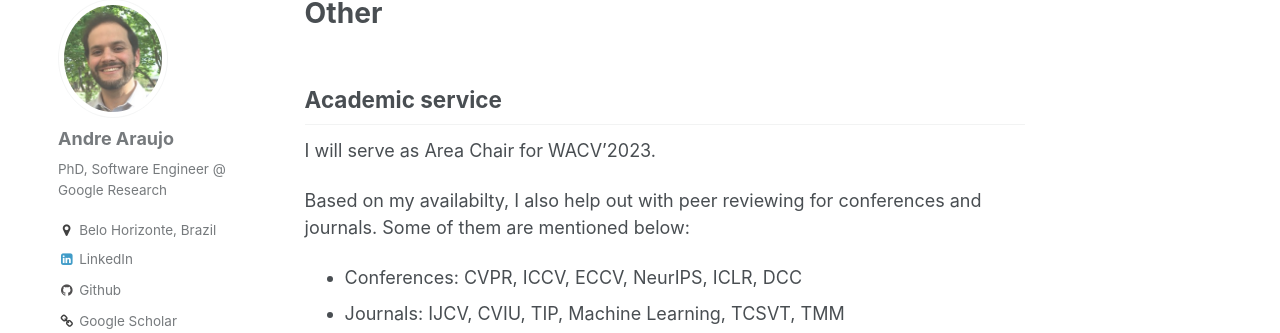
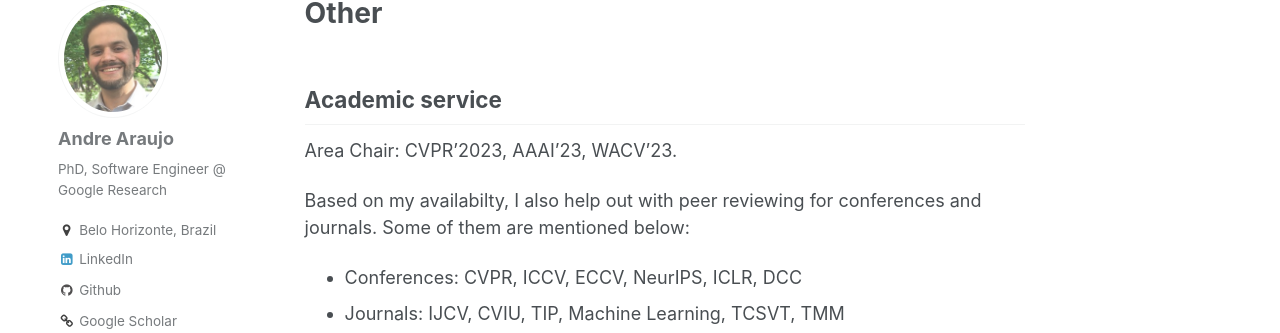
Before and after one commit to andrefaraujo/andrefaraujo.github.io, a Jekyll site: the page built from _pages/other.md, in a window 1280 px wide and 1131 px high. Shown: the part 119-452 px from the top of the window. Built offline with Jekyll 4.4.1, drawn with Linux system fonts in a browser that asks for light colours.

Commit message:
AC updates

```diff
--- a/_pages/other.md
+++ b/_pages/other.md
@@ -9,7 +9,7 @@ redirect_from:
 
 ## Academic service
 
-I will serve as Area Chair for WACV'2023.
+Area Chair: CVPR'2023, AAAI'23, WACV'23.
 
 Based on my availabilty, I also help out with peer reviewing for conferences and
 journals. Some of them are mentioned below:
```
